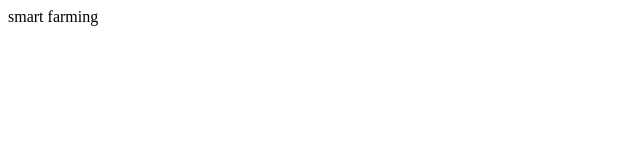
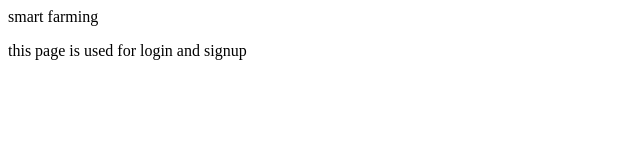
Before and after one commit to projectmates6/AgriElevateIndia, a plain HTML site: page index.html in a window 1280 px wide. Shown: the whole page, without its empty margins (0-640 px from the left). Drawn offline with Linux system fonts and the light colour scheme.

Commit message:
index file updated as login page

```diff
--- a/index.html
+++ b/index.html
@@ -9,5 +9,6 @@
 </head>
 <body>
     <header>smart farming</header>
+    <p>this page is used for login and signup</p>
 </body>
 </html>
```
